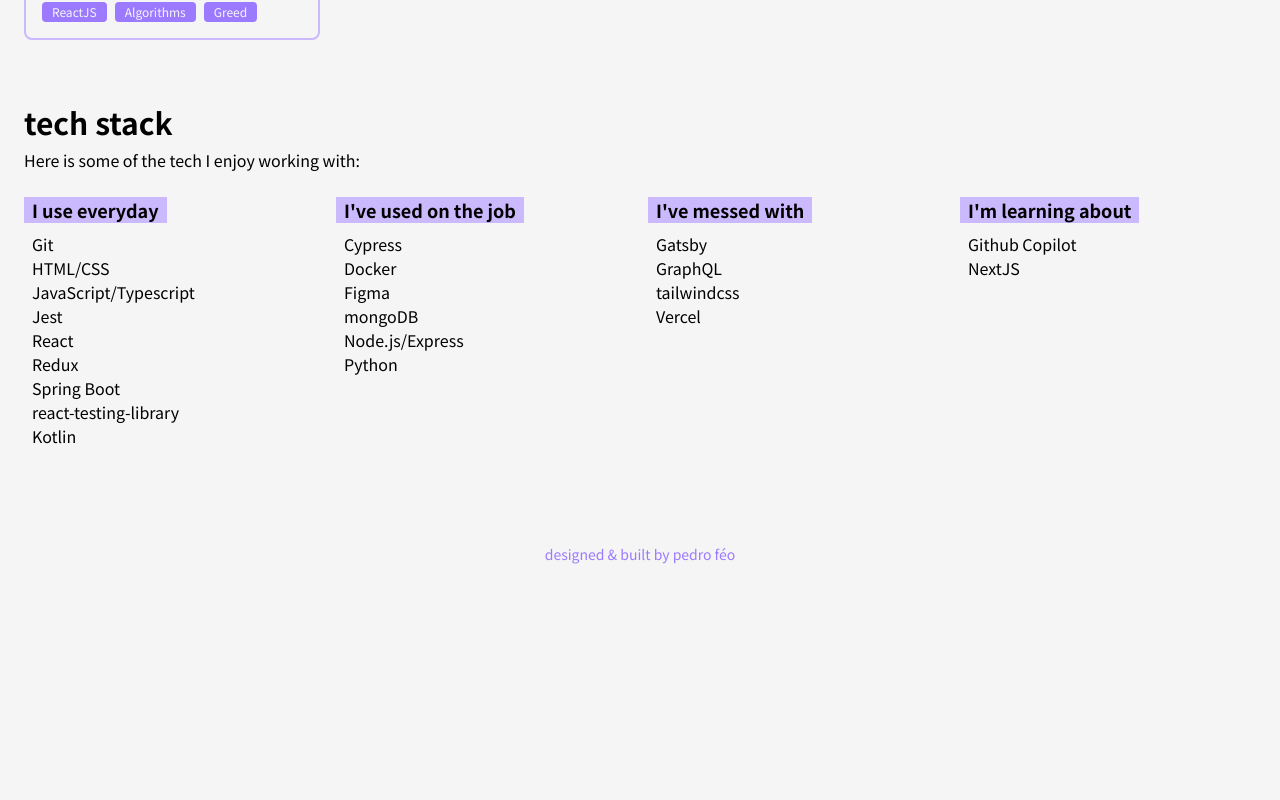
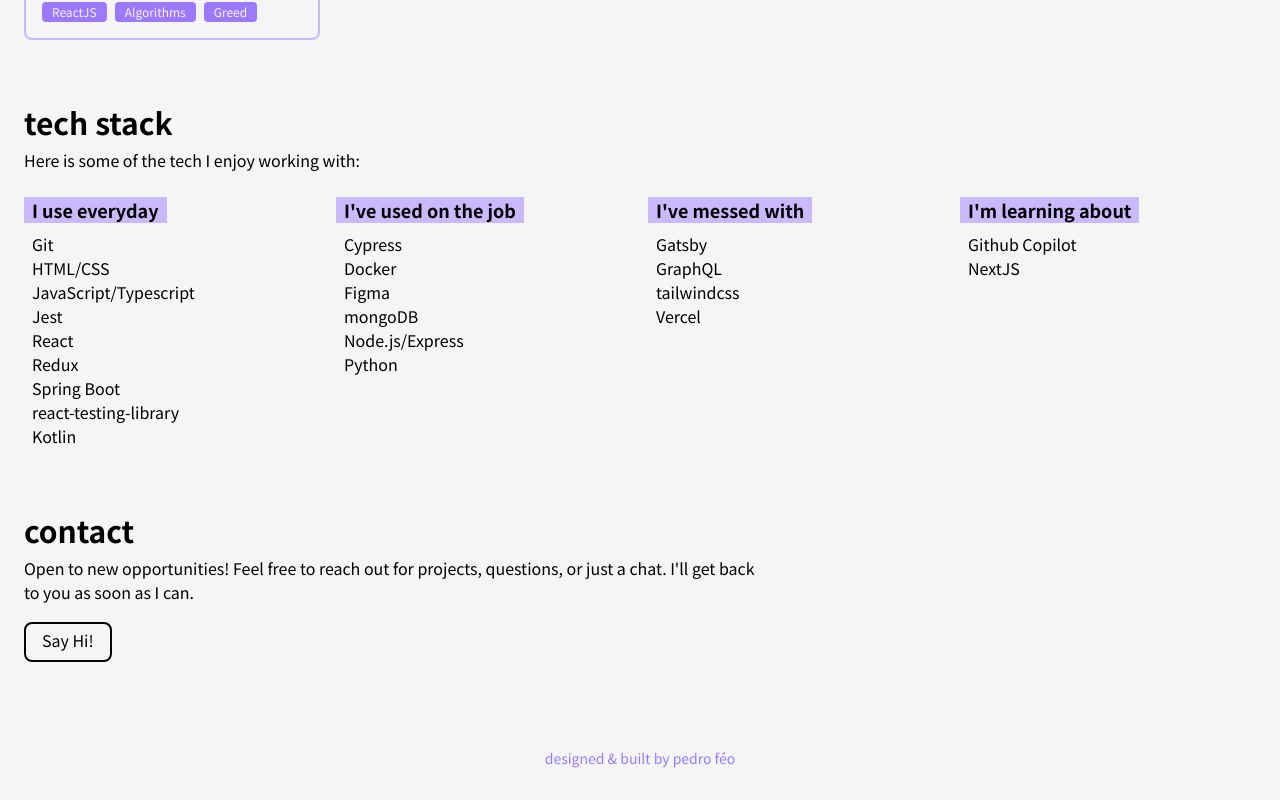
Before and after one commit to Phe0/cv, a Next.js app: page / in a window 1280 px wide. Shown: the part 2224-3024 px from the top of the page. Before the commit the page ends 2820 px from the top, so only its background shows below. Built offline with nearby package versions, Linux system fonts and the light colour scheme.

Commit message:
add contact section

```diff
--- /dev/null
+++ b/app/components/contact-section.tsx
@@ -0,0 +1,17 @@
+import { ButtonLink } from "@/components/button-link";
+import { Section } from "@/components/section";
+
+export function ContactSection() {
+  return (
+    <Section.Root id="contact">
+      <Section.Title>contact</Section.Title>
+      <Section.Description>
+        Open to new opportunities! Feel free to reach out for projects,
+        questions, or just a chat. I&apos;ll get back to you as soon as I can.
+      </Section.Description>
+      <Section.Content>
+        <ButtonLink href="mailto:pedrohafeo@gmail.com">Say Hi!</ButtonLink>
+      </Section.Content>
+    </Section.Root>
+  );
+}
--- a/app/page.tsx
+++ b/app/page.tsx
@@ -4,6 +4,7 @@
 import { TechSection } from "./components/tech-section";
 import { ExperienceSection } from "./components/experience-section";
 import { ProjectsSection } from "./components/projects-section";
+import { ContactSection } from "./components/contact-section";
 
 export default function Home() {
   return (
@@ -14,6 +15,7 @@
         <ExperienceSection />
         <ProjectsSection />
         <TechSection />
+        <ContactSection />
       </main>
       <Footer />
     </div>
--- /dev/null
+++ b/components/button-link/index.tsx
@@ -0,0 +1,28 @@
+import Link from "next/link";
+
+interface ButtonLinkProps {
+  target?: string;
+  href: string;
+  children: React.ReactNode;
+}
+
+export function ButtonLink({
+  target = "_self",
+  href,
+  children,
+}: ButtonLinkProps) {
+  return (
+    <Link
+      target={target}
+      href={href}
+      className={`
+          hover:bg-violet hover:transition-colors hover:duration-200
+          border-2 border-black rounded-lg
+          text-black text-base
+          px-4 pt-1 pb-2
+        `}
+    >
+      {children}
+    </Link>
+  );
+}
```
